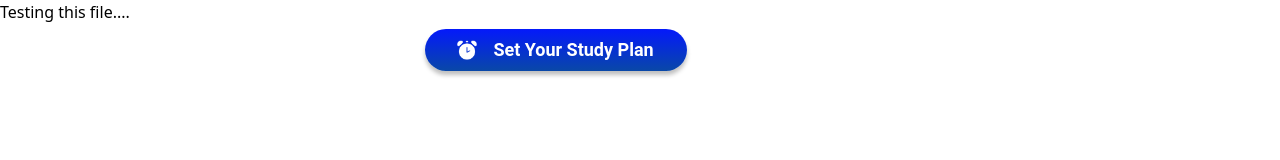
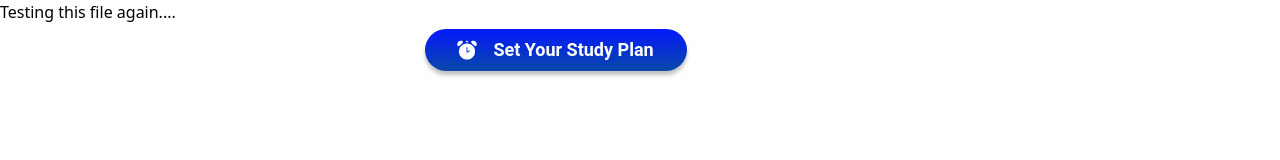
Before and after one commit to study-mate3/Study-Mate-2025-web, a React (Vite) app in the folder frontend/: page /test2 in a window 1280 px wide. Shown: the top 160 px of the page. Built offline with nearby package versions, Linux system fonts and the light colour scheme; no server answers.

Commit message:
test2 changed again

```diff
--- a/frontend/src/pages/Test2.jsx
+++ b/frontend/src/pages/Test2.jsx
@@ -3,7 +3,7 @@ import React from 'react'
 const Test2 = () => {
   return (
     <div>
-      Testing this file....
+      Testing this file again....
     </div>
   )
 }
```
